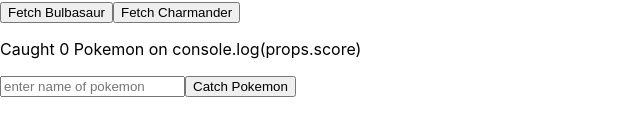
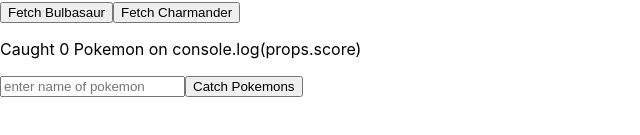
Before and after one commit to Sonjide-zz/pokedex, a React (Create React App) app: page / in a window 1280 px wide. Shown: the part 385-520 px from the top of the page, without its empty margins (0-640 px from the left). Built offline with nearby package versions, Linux system fonts and the light colour scheme; the HTML template or start-up script is replaced by a standard one.

Commit message:
updated CaughtPokemon

```diff
--- a/src/CaughtPokemon.js
+++ b/src/CaughtPokemon.js
@@ -45,7 +45,7 @@
         type="text"
         placeholder="enter name of pokemon"
       ></input>
-      <button onClick={catchPokemon}>Catch Pokemon</button>
+      <button onClick={catchPokemon}>Catch Pokemons</button>
     </div>
   );
 }
```
